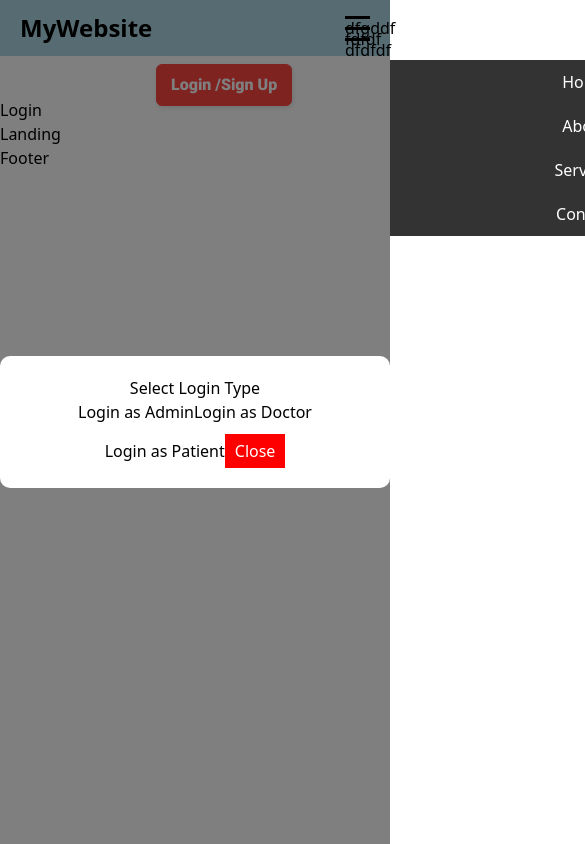
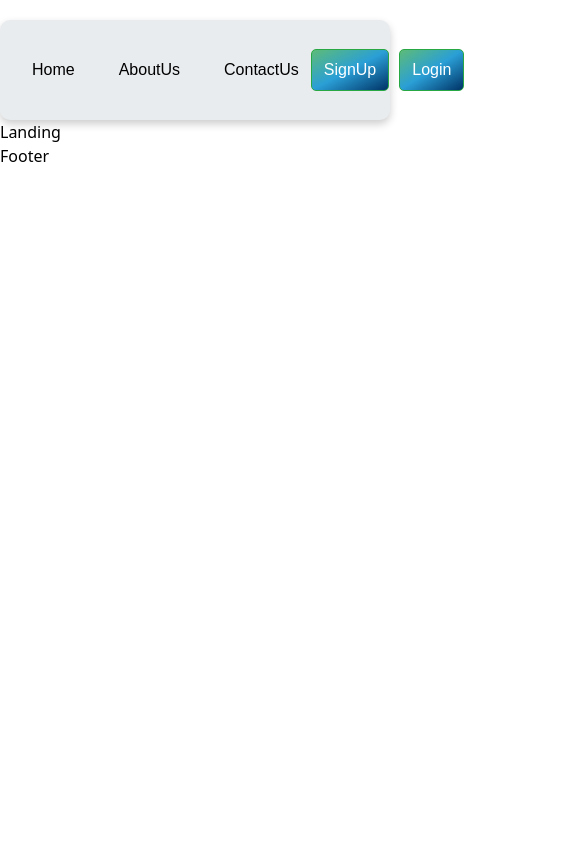
Before and after one commit to tapas20/OnlineHMS, a React (Vite) app: page / in a window 390 px wide. Shown: the top 844 px of the page, 585 px wide, since content can reach past the window. Built offline with nearby package versions, Linux system fonts and the light colour scheme.

Commit message:
Navbar Add

```diff
--- a/src/App.jsx
+++ b/src/App.jsx
@@ -6,10 +6,14 @@ import Header from './Components/Header/Header'
 import Footer from  './Components/Footer/Footer'
 import About from   './Pages/About/About'
 import Contact from './Pages/Contact/Contact'
-import Login from './Pages/Authentcation/Login/Login'
-import AdminLogin from './Pages/Authentcation/Admin_Login/Admin_Login'
-import DoctorLogin from './Pages/Authentcation/Doctor_Login/Doctor_Login'
-import PatientLogin from './Pages/Authentcation/Patient_Login/Patient_Login'
+
+
+// import LoginDoctor from "./Components/LoginDoctor"
+// import LoginPatient from "./Components/LoginPatient"
+// import SignupDoctor from "./Components/SignupDoctor"
+// import SignupPatient from "./Components/SignupPatient"
+
+
 
 function App() {
   const [showLogin, setShowLogin] = useState(false)
@@ -19,19 +23,24 @@ function App() {
       <BrowserRouter>
         <Header/>
         <Routes>
-          <Route path="/" element={<Landing />}>
+          <Route path="/" element={<Landing />} />
             <Route path="about" element={<About />} />
             <Route path="contact" element={<Contact />} />
-            <Route path="Login"  >
-              <Route path="admin" element={<AdminLogin />} />
-              <Route path="doctor" element={<DoctorLogin />} />
-              <Route path="patient" element={<PatientLogin />} />
-          </Route>
 
-          </Route>
+            {/* <Route path="/logindoctor" element={<LoginDoctor />} />
+            <Route path="/loginpatient" element={<LoginPatient />} />
+            <Route path="/signupdoctor" element={<SignupDoctor />} />
+            <Route path="/signuppatient" element={<SignupPatient />} /> */}
+
+
+
+
+
+
+
         </Routes>
         <Footer/>
-        {showLogin && <Login onClose={() => setShowLogin(false)} />}
+
       </BrowserRouter>
 
     </>
--- a/src/Components/Header/Header.jsx
+++ b/src/Components/Header/Header.jsx
@@ -1,51 +1,83 @@
-import React, { useState } from 'react';
-import styles from './Header.module.css';
-import Login from '../../Pages/Authentcation/Login/Login';
+import React, { useState } from "react";
+import styles from "./Header.module.css";
 
-function Header({ onLoginClick }) {
-  const [isOpen, setIsOpen] = useState(false);
 
-  const toggleMenu = () => {
-    setIsOpen(!isOpen);
+const Header = () => {
+  // modalType can be "login" or "signup" or null (closed)
+  const [modalType, setModalType] = useState(null);
+
+  const toggleModal = (type) => {
+    // if the same type is clicked again, close the modal
+    if (modalType === type) {
+      setModalType(null);
+    } else {
+      setModalType(type);
+    }
   };
 
   return (
     <>
-    <header className={styles.header}>
-      <div className={styles.navbar}>
-        <div className={styles.navbarBrand}>MyWebsite</div>
+      {modalType && (
+        <div className={styles.modal}>
+          <div className={styles["modal-dialog"]}>
+            <div className={styles["modal-header"]}>
+              {modalType === "login" ? (
+                <>
+                  <h6 className={styles["modal-title"]}>
+                  <a href="">Login as a Doctor</a>
+                  </h6>
+                  <h6 className={styles["modal-title"]}>
+                    <a href="#">Login as a Patient </a>
+                  </h6>
+                </>
+              ) : (
+                <>
+                  <h6 className={styles["modal-title"]}>
+                    <a href="#">SignUp as a Doctor</a>
+                  </h6>
+                  <h6 className={styles["modal-title"]}>
+                    <a href="#">SignUp as a Patient</a>
+                  </h6>
+                </>
+              )}
+              <button
+                type="button"
+                className={styles["btn-secondary"]}
+                onClick={() => setModalType(null)}
+              >
+                x
+              </button>
+            </div>
+          </div>
+        </div>
+      )}
 
-
-        <div
-          className={`${styles.navbarToggle} ${isOpen ? styles.open : ''}`}
-          onClick={toggleMenu}
-        >
-          <span>dfgddf</span>
-          <span>fdfdf</span>
-          <span>dfdfdf</span>
+      <nav className={styles.navbar}>
+        <div className={styles["navbar-brand"]}>
+          <img src="./Images/HealthCare.png" className={styles.logo} alt="Health Logo" />
         </div>
-
-
-        <ul className={`${styles.navbarLinks} ${isOpen ? styles.active : ''}`}>
-          <li><a href="/">Home</a></li>
-          <li><a href="/about">About</a></li>
-          <li><a href="/services">Services</a></li>
-          <li><a href="/contact">Contact</a></li>
+        <ul className={styles["navbar-nav"]}>
+          <li className={styles["nav-item"]}>
+            <a className={styles.active} href="#">Home</a>
+          </li>
+          <li className={styles["nav-item"]}>
+            <a href="#">AboutUs</a>
+          </li>
+          <li className={styles["nav-item"]}>
+            <a className={styles.disabled} href="#">ContactUs</a>
+          </li>
         </ul>
-      </div>
-
-    </header>
-    <div className={styles.btnContainer}>
-        <Login/>
-      </div>
-
-      <button onClick={onLoginClick}>Login</button>
-      {/*  adding a comments
-      */}
+        <form className={styles["button-form"]}>
+          <button type="button" onClick={() => toggleModal("signup")}>
+            SignUp
+          </button>
+          <button type="button" onClick={() => toggleModal("login")}>
+            Login
+          </button>
+        </form>
+      </nav>
     </>
-
-
   );
-}
+};
 
 export default Header;
--- a/src/Components/Header/Header.module.css
+++ b/src/Components/Header/Header.module.css
@@ -1,129 +1,115 @@
-.header {
-    width: 100%;
-    background-color: lightblue;
-    padding: 10px 20px;
-  }
+
 
 .navbar {
+  font-family: Arial, sans-serif;
   display: flex;
   justify-content: space-between;
   align-items: center;
+  background-color: #e9ecef;
+  padding: 10px 20px;
+
   max-width: 1200px;
   margin: 0 auto;
+  border-radius: 10px;
+  position: relative;
+  box-shadow: 0 4px 8px rgba(0, 0, 0, 0.2);
+   margin-top: 20px;
+   z-index: 1000;
+}
+.logo {
+  width: auto;
+  height: 80px;
+}
+.navbar-brand {
+  font-size: 24px;
+  font-weight: bold;
+  text-decoration: none;
+  color: #000;
 }
 
-  .navbarBrand {
-    color: black;
-    font-size: 1.5rem;
-    font-weight: bold;
+ .navbar-nav {
+  list-style: none;
+  display: flex;
+  gap: 20px;
 }
 
-  .navbarLinks {
-    list-style: none;
-    display: flex;
-    margin: 0;
-    padding: 0;
+.nav-item a {
+  text-decoration: none;
+  color: #000;
+  padding: 8px 12px;
+  border-radius: 5px;
 }
 
-  .navbarLinks li {
-    margin-left: 20px;
+.nav-item a.active {
+  color: #000;
 }
 
-  .navbarLinks a {
-    color: white;
-    text-decoration: none;
-    font-size: 1rem;
+.nav-item a:hover {
+  background-color:beige;
+  color: #000;
+}
+.button-form {
+  display: flex;
+  gap: 10px;
 }
 
-  .navbarLinks a:hover {
-    color: black;
+.button-form input {
+  padding: 8px;
+  border: 1px solid #ccc;
+  border-radius: 5px;
 }
 
-  .navbarToggle {
-    display: none;
-    flex-direction: column;
+.button-form button {
+  padding: 8px 12px;
+  border: 1px solid #28a745;
+  background: linear-gradient(to bottom right, #5DBB78, #2A9FD6, #003366);
+  color: white;
+  border-radius: 5px;
   cursor: pointer;
 }
 
-  .navbarToggle span {
-    width: 25px;
-    height: 3px;
-    background-color: black;
-    margin: 4px 0;
-    transition: 0.4s;
+.button-form button:hover {
+  background-color: #28a745;
+  color: #fff;
 }
 
-  .btnContainer {
-    margin-left: 88%;
-    position: relative;
-    top: 1rem;
+
+
+.modal {
+  color: #5DBB78;
+  position: fixed;
+  z-index: 1050;
+  left: 0;
+  top: 0;
+  width: 100%;
+  height: 100%;
+  background-color: rgba(0, 0, 0, 0.5);
 }
 
-  @media (max-width: 1200px) {
-    .btnContainer {
-      margin-left: 80%;
-    }
+.modal-dialog {
+  position: relative;
+  margin: 10% auto;
+  width: 500px;
+  background: #fff;
+  border-radius: 8px;
+  box-shadow: 0 4px 10px rgba(0, 0, 0, 0.1);
 }
 
-  @media (max-width: 992px) {
-    .btnContainer {
-      margin-left: 70%;
-    }
+.modal-header {
+  padding: 1rem;
+  border-bottom: 1px solid #dee2e6;
 }
 
-  @media (max-width: 768px) {
-    .navbarLinks {
-      position: absolute;
-      top: 60px;
-      right: 0;
-      background-color: #333;
-      flex-direction: column;
-      width: 100%;
+.modal-header {
+  display: flex;
+  justify-content: space-between;
   align-items: center;
-      transform: translateX(100%);
-      transition: transform 0.3s ease-in-out;
 }
 
-    .navbarLinks.active {
-      transform: translateX(0);
+.modal-title {
+  font-size: 1.25rem;
+  font-weight: bold;
 }
-
-    .navbarLinks li {
-      margin: 10px 0;
+.btn-secondary {
+color:black;
 }
-
-    .navbarToggle {
-      display: flex;
-    }
-
-    .navbarToggle.open span:nth-child(1) {
-      transform: rotate(45deg) translate(5px, 5px);
-    }
-
-    .navbarToggle.open span:nth-child(2) {
-      opacity: 0;
-    }
-
-    .navbarToggle.open span:nth-child(3) {
-      transform: rotate(-45deg) translate(5px, -5px);
-    }
-
-    .btnContainer {
-      margin-left: 60%;
-      top: 0.5rem;
-    }
-  }
-
-  @media (max-width: 576px) {
-    .btnContainer {
-      margin-left: 50%;
-      top: 0.5rem;
-    }
-  }
-
-  @media (max-width: 480px) {
-    .btnContainer {
-      margin-left: 40%;
-      top: 0.5rem;
-    }
-  }
```
Also changed, not shown: public/Images/HealthCare.png (added), src/Components/LoginDoctor.jsx (added), src/Components/LoginDoctor.module.css (added), src/Components/LoginPatient.jsx (added), src/Components/LoginPatient.module.css (added), src/Components/SignupDoctor.jsx (added), src/Components/SignupDoctor.module.css (added), src/Components/SignupPatient.jsx (added), src/Components/SignupPatient.module.css (added), 1 other file (tests, documents, lock files or other folders). Lines whose indentation alone changed are shown as unchanged.
